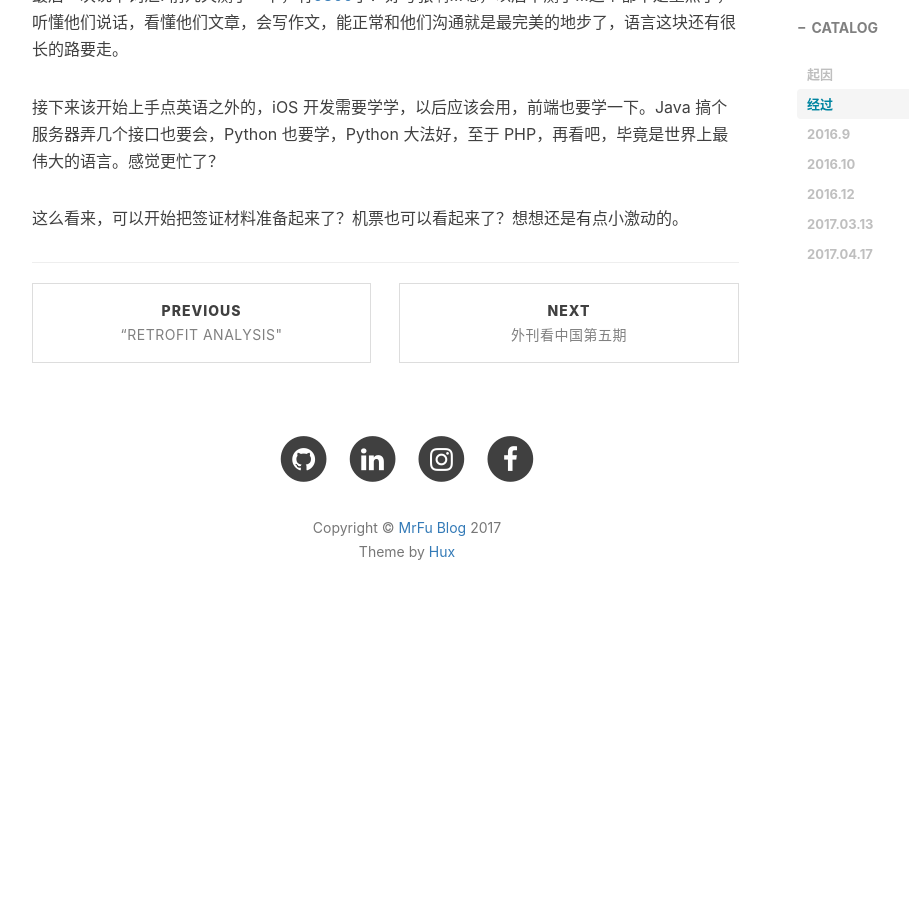
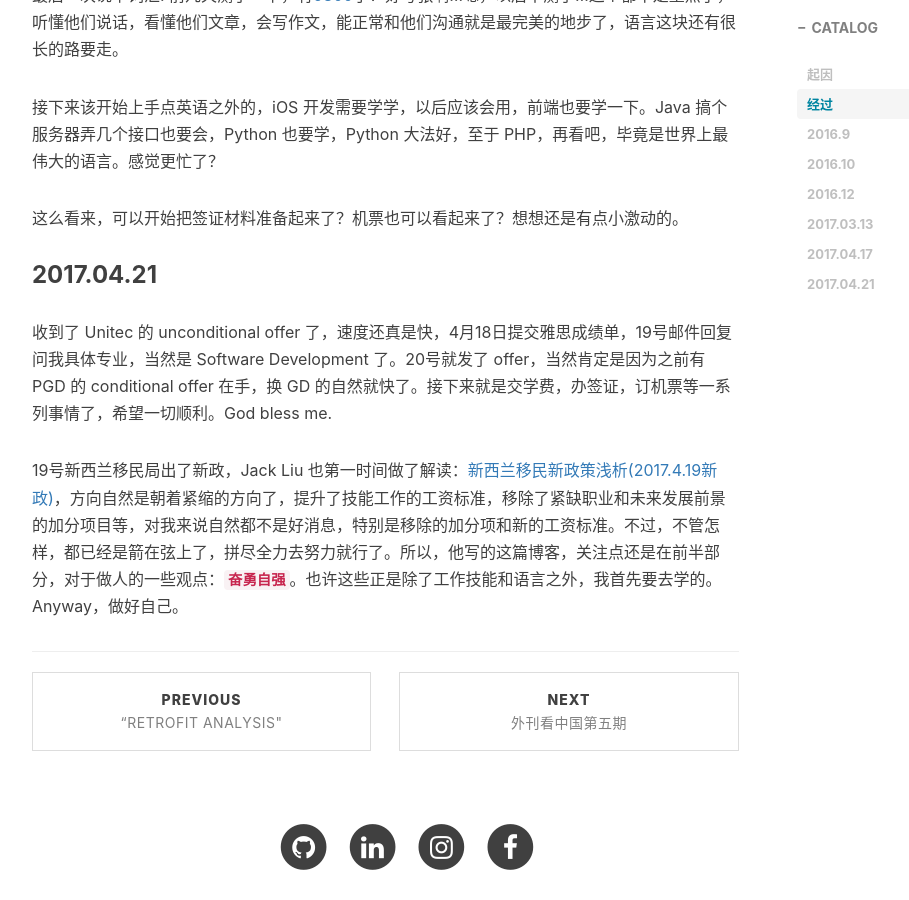
Before and after one commit to MrFuFuFu/mrfufufu.github.io, a Jekyll site: the page built from _posts/2017-04-17-Coding-for-freedom.markdown, in a window 1280 px wide and 900 px high, scrolled down 5519 px. Shown: the whole window, without its empty margins (233-1142 px from the left). Built offline with Jekyll 4.4.1, drawn with Linux system fonts in a browser that asks for light colours; nearby versions of some CDN libraries; comment, search, counter and statistics services are not loaded; before the commit the page ends 6148 px from its top, so only the background shows below that.

Commit message:
modify articles

```diff
--- a/_posts/2017-04-17-Coding-for-freedom.markdown
+++ b/_posts/2017-04-17-Coding-for-freedom.markdown
@@ -124,3 +124,9 @@ Unitec 的 PGD 的 condition offer 也收到了。
 接下来该开始上手点英语之外的，iOS 开发需要学学，以后应该会用，前端也要学一下。Java 搞个服务器弄几个接口也要会，Python 也要学，Python 大法好，至于 PHP，再看吧，毕竟是世界上最伟大的语言。感觉更忙了？
 
 这么看来，可以开始把签证材料准备起来了？机票也可以看起来了？想想还是有点小激动的。
+
+### 2017.04.21
+
+收到了 Unitec 的 unconditional offer 了，速度还真是快，4月18日提交雅思成绩单，19号邮件回复问我具体专业，当然是 Software Development 了。20号就发了 offer，当然肯定是因为之前有 PGD 的 conditional offer 在手，换 GD 的自然就快了。接下来就是交学费，办签证，订机票等一系列事情了，希望一切顺利。God bless me.
+
+19号新西兰移民局出了新政，Jack Liu 也第一时间做了解读：[新西兰移民新政策浅析(2017.4.19新政)](http://www.jack-liu.com/post-372.html)，方向自然是朝着紧缩的方向了，提升了技能工作的工资标准，移除了紧缺职业和未来发展前景的加分项目等，对我来说自然都不是好消息，特别是移除的加分项和新的工资标准。不过，不管怎样，都已经是箭在弦上了，拼尽全力去努力就行了。所以，他写的这篇博客，关注点还是在前半部分，对于做人的一些观点：**`奋勇自强`**。也许这些正是除了工作技能和语言之外，我首先要去学的。Anyway，做好自己。
```
